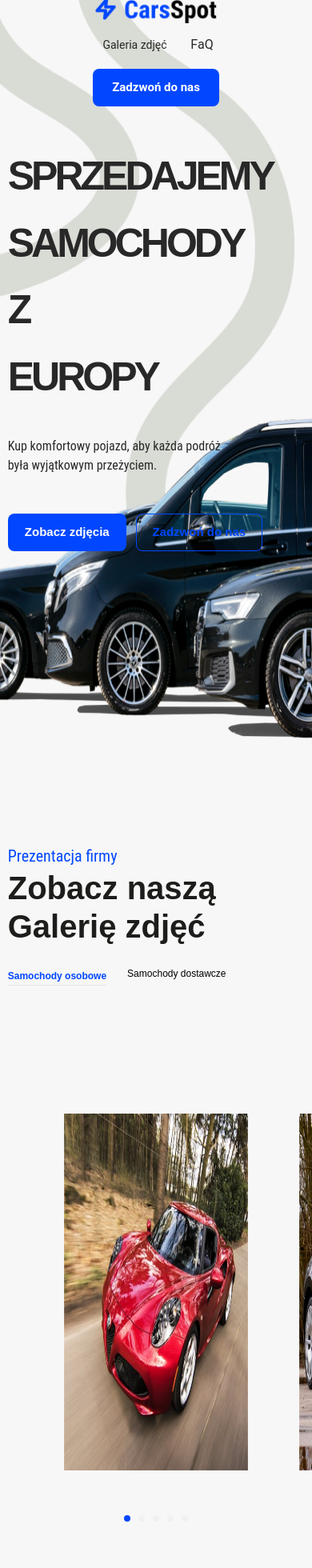
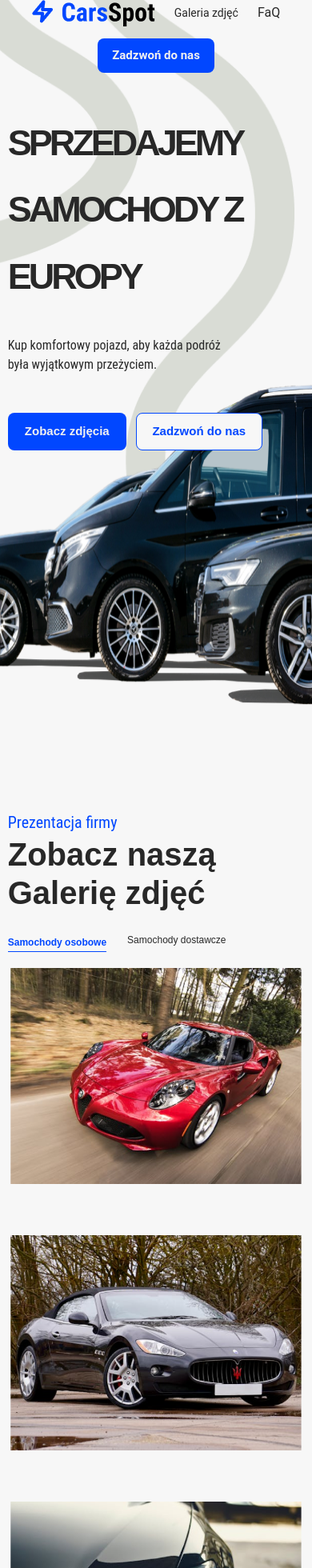
Before and after one commit to MariuszMalankiewicz/cars-spot, a Vue app: page / in a window 390 px wide. Shown: the part 20-1980 px from the top of the page at 80% size. Built offline with nearby package versions, Linux system fonts and the light colour scheme.

Commit message:
fix: update tailwind configuration variables color and feat: add rwd to Seo component
fix
-simplified configuration for colors has been introduced

feat
add responsive for seo component

```diff
--- a/src/components/Reuseable/MainNav.vue
+++ b/src/components/Reuseable/MainNav.vue
@@ -1,16 +1,16 @@
 <template>
     <nav class="py-[16px] relative z-10">
-        <div class="w-full px-4 md:w-3/4 h-47 mx-auto flex flex-col sm:flex-row items-center sm:justify-between gap-[10px]">
-            <div class="w-[300px] h-[29.58px]">
-                <img class="w-[152.79px] h-[32.61px] mt-[0.79px] mx-auto sm:mx-0" src="../../assets/Group 255.png" alt="logo called cars spot">
+        <div class="mx-auto w-[95%] lg:w-[90%] xl:w-[80%] px-4 flex flex-wrap items-center justify-center sm:justify-between gap-x-[24px] gap-y-[12px] sm:gap-[10px]">
+            <div>
+                <img class="mt-[0.79px] mx-auto sm:mx-0" src="../../assets/Group 255.png" alt="logo called cars spot">
             </div>
-            <div class="mt-2 w-[144px] h-[24px] flex gap-[24px] mt-2 mb-2 sm:mt-0 sm:mb-0">
-                <p class="w-[91px] h-[24px] font-roboto font-normal text-[14px] leading-[24px] text-center text-text-primary">Galeria zdjęć</p>
-                <p class="w-[29px] h-[24px] font-roboto font-normal text-[16px] leading-[24px] text-center text-text-primary">FaQ</p>
+            <div class="flex gap-[24px] mt-2 mb-2 sm:mt-0 sm:mb-0">
+                <p class="font-roboto font-normal text-[14px] leading-[24px] text-center text-dark">Galeria zdjęć</p>
+                <p class="font-roboto font-normal text-[16px] leading-[24px] text-center text-dark">FaQ</p>
             </div>
-            <div class="w-[300px] h-[47px] flex gap-[10px] justify-center sm:justify-end">
-                <button class="w-[158px] h-[47px] rounded-[8px] p-[8px] bg-bg-btn-primary">
-                    <p class="font-roboto font-semibold text-[15px] leading-[22.5px] tracking--2 text-center text-text-secondary">Zadzwoń do nas</p>
+            <div class="flex gap-[10px] justify-center sm:justify-end">
+                <button class="rounded-[8px] py-[10px] px-[18px] bg-btn-primary">
+                    <p class="font-roboto font-semibold text-[15px] leading-[22.5px] tracking--2 text-center text-btn-secondary">Zadzwoń do nas</p>
                 </button>
             </div>
         </div>
--- a/src/components/layouts/Galery.vue
+++ b/src/components/layouts/Galery.vue
@@ -3,11 +3,11 @@
 </script>
 
 <template>
-    <section class="p-[80px] flex flex-col items-center gap-[48px]">
-        <div class="flex gap-[64px]">
-            <img class="w-[600px] h-[446px]" src="../../assets/Images.png" alt="beautiful red car">
-            <img class="w-[600px] h-[446px]" src="../../assets/Images (1).png" alt="beautiful black car">
-            <img class="w-[600px] h-[446px]" src="../../assets/Images (2).png" alt="beautiful black car, that close-up of the front lights">
+    <section class="mx-[1%] my-[20px] sm:mx-0 sm:my-[80px] flex flex-col items-center gap-[48px]">
+        <div class="w-[95%] md:w-[90%] flex flex-wrap sm:flex-nowrap gap-[64px]">
+            <img class="w-full h-auto object-cover max-w-[600px] max-h-[446px]" src="../../assets/Images.png" alt="beautiful red car">
+            <img class="w-full h-full object-cover max-w-[600px] max-h-[446px]" src="../../assets/Images (1).png" alt="beautiful black car">
+            <img class="w-full h-full object-cover max-w-[600px] max-h-[446px]" src="../../assets/Images (2).png" alt="beautiful black car, that close-up of the front lights">
         </div>
         <NavDots/>
     </section>
--- a/src/components/layouts/Headers.vue
+++ b/src/components/layouts/Headers.vue
@@ -1,17 +1,17 @@
 <template>
-  <section class="w-[95%] md:w-[90%] mx-auto py-[80px]">
+  <section class="w-[95%] md:w-[90%] mx-auto pt-[80px]">
       <div class="flex flex-col gap-[24px]">
         <div>
-          <p class="text-start font-robotoCondensed font-normal text-[20px] leading-[32.25px] text-text-tertiary">Prezentacja firmy</p>
+          <p class="text-start font-robotoCondensed font-normal text-[20px] leading-[32.25px] text-info">Prezentacja firmy</p>
           <div>
-            <h2 class="w-full font-bebaszNeue font-semibold text-[40px] leading-[48px] text-text-quaternary">Zobacz naszą Galerię zdjęć</h2>
+            <h2 class="w-full font-bebaszNeue font-semibold text-[40px] leading-[48px] text-dark">Zobacz naszą Galerię zdjęć</h2>
           </div>
         </div>
         <nav class="flex gap-[26px] sm:gap-[48px] text-start">
-          <div class="border-b-[1px] border-blue">
-            <a class="left-[2px] font-robotoFlex font-semibold text-[12px] sm:text-[15px] leading-[22.5px] tracking-[-2%] text-text-tertiary">Samochody osobowe</a>
+          <div class="border-b-[1px] border-btn-primary">
+            <a class="left-[2px] font-robotoFlex font-semibold text-[12px] sm:text-[15px] leading-[22.5px] tracking-[-2%] text-btn-primary">Samochody osobowe</a>
           </div>
-          <a class="font-robotoFlex font-normal text-[12px] sm:text-[15px] leading-[22.5px] tracking-[-2%] text-text-fiverow">Samochody dostawcze</a>
+          <a class="font-robotoFlex font-normal text-[12px] sm:text-[15px] leading-[22.5px] tracking-[-2%] text-dark">Samochody dostawcze</a>
         </nav>
       </div>
   </section>
--- a/src/components/layouts/Hero.vue
+++ b/src/components/layouts/Hero.vue
@@ -4,19 +4,19 @@
           <img class="w-[659px] h-[668.05px]" src="../../assets/Subtract.png">
         </div>
         <div class="mx-auto w-[95%] lg:w-[90%] xl:w-[80%] flex flex-col gap-[48px] relative z-10">
-          <div class="w-full xl:w-[1200px] flex flex-col gap-[32px]">
-            <h1 class="w-[50%] sm:w-full xl:w-[1120px] font-bebaszNeue font-semibold text-[50px] md:text-[60px] lg:text-[70px] xl:text-[76.29px] leading-[83.92px] tracking-[-4px] lg:tracking-[-6px] xl:tracking-[-8px] text-text-primary uppercase">Sprzedajemy samochody z europy</h1>
-            <p class="w-full h-[48px] font-robotoCondensed font-normal w-[400px] text-[16px] leading-[24px] text-text-primary">Kup komfortowy pojazd, aby każda podróż
+          <div class="flex flex-col gap-[32px]">
+            <h1 class="max-w-[940px] font-bebaszNeue font-semibold text-[45px] sm:text-[50px] md:text-[60px] lg:text-[70px] xl:text-[76.29px] leading-[83.92px] tracking-[-4px] lg:tracking-[-6px] xl:tracking-[-8px] text-dark uppercase">Sprzedajemy samochody z europy</h1>
+            <p class="h-[48px] font-robotoCondensed font-normal text-[16px] leading-[24px] text-dark">Kup komfortowy pojazd, aby każda podróż
               <span class="block">była wyjątkowym przeżyciem.</span></p>
           </div>
           <div class="h-[47px] flex gap-[12px] sm:gap-[24px] ">
-            <button class="w-[148px] h-[47px] rounded-[8px] bg-bg-btn-primary"><p class="h-[23px] font-robotoFlex font-semibold text-[15px] leading-[22.5px] tracking-[-2%] text-center text-text-secondary">Zobacz zdjęcia</p></button>
-            <button class="w-[158px] h-[47px] border-[1px]  border-bg-btn-primary rounded-[8px]"><p class="h-[23px] font-robotoFlex font-semibold text-[15px] leading-[22.5px] tracking-[-2%] text-center text-btn-text-secondary">Zadzwoń do nas</p></button>
+            <button class="w-[148px] h-[47px] rounded-[8px] bg-btn-primary"><p class="h-[23px] font-robotoFlex font-semibold text-[15px] leading-[22.5px] tracking-[-2%] text-center text-btn-secondary">Zobacz zdjęcia</p></button>
+            <button class="w-[158px] h-[47px] border-[1px]  border-btn-primary bg-light rounded-[8px]"><p class="h-[23px] font-robotoFlex font-semibold text-[15px] leading-[22.5px] tracking-[-2%] text-center text-btn-primary">Zadzwoń do nas</p></button>
           </div>
         </div>
         <div class="w-[700px] lg:w-[900px] xl:w-[1200px] 2xl:w-[1450px] h-[404.37px] absolute top-[45%] right-[0%] overflow-hidden">
           <img class="w-[1064px] h-[404.37px] absolute top-[0%] sm:top-[0%] right-[-30%] sm:right-[-25%] md:right-0" src="../../assets/Hero.png" alt="hero img 3 cars">
-          <div class="w-[105px] sm:w-[95px] md:w-[105px] lg:w-[130px] xl:w-[156px] h-[85px] rounded-tl-full absolute top-[13%] right-[6%] sm:right-[12%] md:right-[36%] xl:right-[31%] 2xl:right-[26%] bg-blueGreen/30"></div>
+          <div class="w-[105px] sm:w-[95px] md:w-[105px] lg:w-[130px] xl:w-[156px] h-[85px] rounded-tl-full absolute top-[13%] right-[6%] sm:right-[12%] md:right-[36%] xl:right-[31%] 2xl:right-[26%] bg-[#1F4D60]/30"></div>
         </div>
     </section>
 </template>
--- a/src/components/layouts/SEO/Seo.vue
+++ b/src/components/layouts/SEO/Seo.vue
@@ -3,8 +3,7 @@ import SeoElement from '../SEO/SeoElement.vue'
 </script>
 
 <template>
-    <!-- SEO -->
-    <section class="flex justify-center p-[88px] gap-[80px] bg-bg-secondary">
+    <section class="flex flex-wrap justify-center py-[88px] gap-[80px] bg-dark">
         <SeoElement/>
         <SeoElement/>
     </section>
--- a/src/components/layouts/SEO/SeoElement.vue
+++ b/src/components/layouts/SEO/SeoElement.vue
@@ -1,11 +1,11 @@
 <template>
-    <div class="w-[576px] h-[185px] flex flex-col gap-[16px]">
-        <h3 class="h-[76px] font-bebaszNeue font-normal text-[25px] leading-[25px] tracking-[-3%] text-text-secondary">Id nostrud enim esse consectetur in eu mollit fugiat aute. Velit nulla commodo.</h3>
-        <div class="w-[576ox] h-[93px] flex flex-col gap-[24px]">
-            <p class="w-[576px] h-[42px] font-robotoCondensed font-normal text-[14px] leading-[21px] text-text-secondary">Mauris varius ipsum mauris, rutrum lobortis magna efficitur a. Donec egestas, nisl vehicula feugiat ornare, diam turpis efficitur mi, ac venenatis eros ipsum ac arcu. Vestibulum et  [...]</p>
+    <div class="w-[95%] sm:w-[576px] h-[185px] flex flex-col gap-[36px] sm:gap-[16px]">
+        <h3 class="h-[76px] font-bebaszNeue font-normal text-[25px] leading-[25px] tracking-[-3%] text-light">Id nostrud enim esse consectetur in eu mollit fugiat aute. Velit nulla commodo.</h3>
+        <div class="flex flex-col gap-[24px]">
+            <p class="font-robotoCondensed font-normal text-[14px] leading-[21px] text-light">Mauris varius ipsum mauris, rutrum lobortis magna efficitur a. Donec egestas, nisl vehicula feugiat ornare, diam turpis efficitur mi, ac venenatis eros ipsum ac arcu. Vestibulum et  [...]</p>
             <button class="w-[58.73px] h-[27px] border-b-[1.5px] pb-[6px] flex gap-[6px]">
-                <p class="w[40px] h-[21px] font-RobotoCondensed font-normal text-[14px] leading-[21px] text-btn-text-teritiary">Rozwiń</p>
-                <img class="w-[14px] h-[14px] mt-[3px] text-btn-text-teritiary" src="../../../assets/-_.png" alt="arrow down">
+                <p class="font-RobotoCondensed font-normal text-[14px] leading-[21px] text-btn-secondary">Rozwiń</p>
+                <img class="mt-[3px] text-btn-text-teritiary" src="../../../assets/-_.png" alt="arrow down">
             </button>
         </div>
     </div>
--- a/src/views/HomePage.vue
+++ b/src/views/HomePage.vue
@@ -7,12 +7,14 @@
 </script>
 
 <template>
-  <div class="overflow-hidden bg-bg-primary">
-    <MainNav/>
-    <Hero/>
-    <Headers/>
-    <Galery/>
-    <Seo/>
+  <div>
+    <main class="overflow-hidden bg-light max-w-[1920px] mx-auto">
+      <MainNav/>
+      <Hero/>
+      <Headers/>
+      <Galery/>
+      <Seo/>
+    </main>
   </div>
 
 
--- a/tailwind.config.js
+++ b/tailwind.config.js
@@ -13,41 +13,15 @@ export default {
         robotoFlex: [' Roboto Flex', 'sans-serif'],
       },
       colors: {
-        //--- background---
-        // White Smoke
-        'bg-primary': '#F7F7F7',
-        // Nero
-        'bg-secondary': '#282828',
+        'light': '#F7F7F7',
+        'dark': '#282828',
 
-        // ---btn background
-        // Navy Blue
-        'bg-btn-primary': '#0147FF',
-        // White Smoke
-        'bg-btn-secondary': '#F1F1F1',
+        btn: {
+          primary: '#0147FF',
+          secondary: '#F1F1F1',
+        },
 
-        // ---Decoration---
-        // Astronaut Blue
-        'bg-decoration-primary': '#1F4D60',
-
-        // ---text---
-        // Nero
-        'text-primary': '#282828',
-        // White
-        'text-secondary': '#FFFFFF',
-        // Navy Blue
-        'text-tertiary': '#0147FF',
-        // Maire
-        'text-quaternary': '#1D1D1B',
-        // Black
-        'text-fiverow': '#000000',
-
-        // ---btn text
-        // White Smoke
-        'btn-text-primary': '#F7F7F7',
-        // Navy Blue
-        'btn-text-secondary': '#0147FF',
-        // White
-        'btn-text-teritiary': '#FFFFFF',
+        'info': '#0147FF',
       },
     },
   },
```
